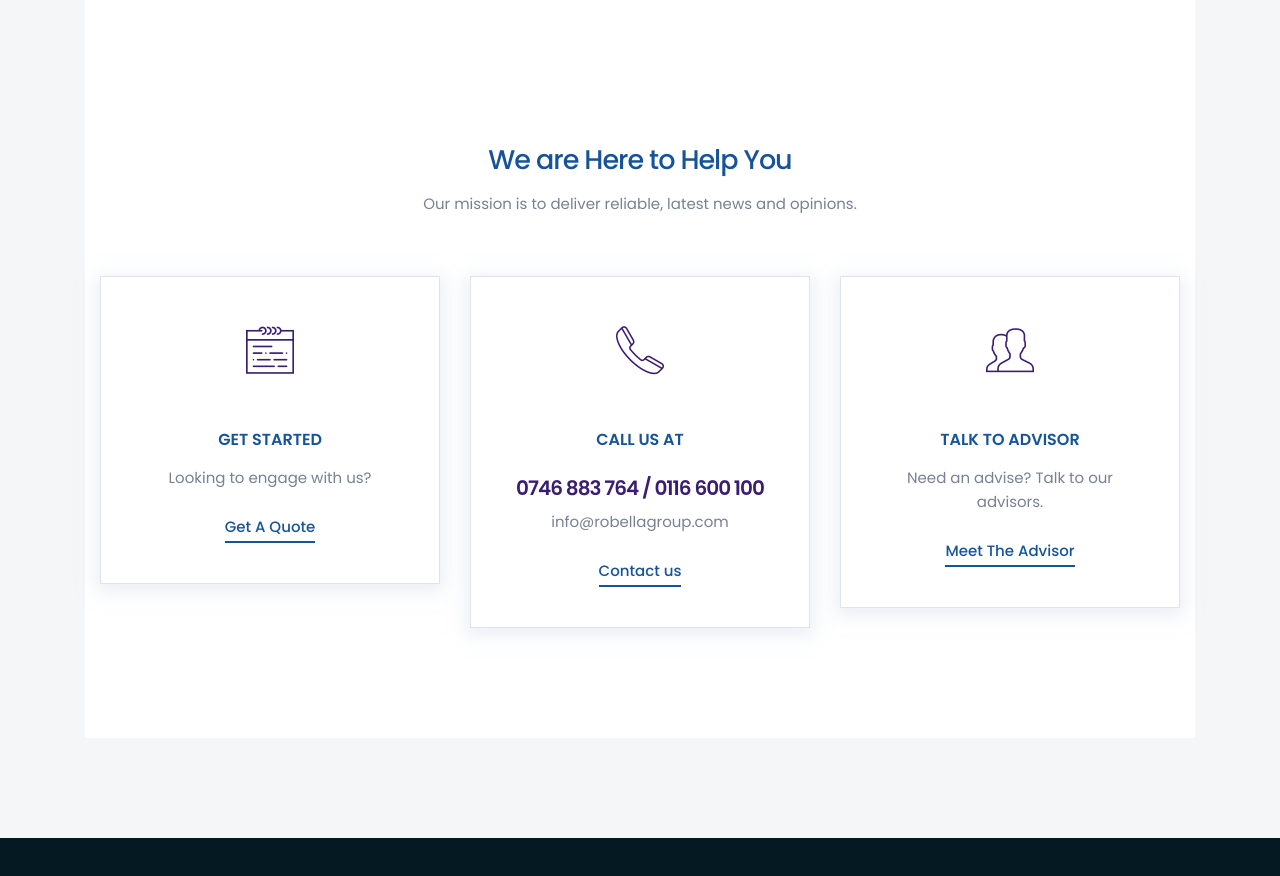
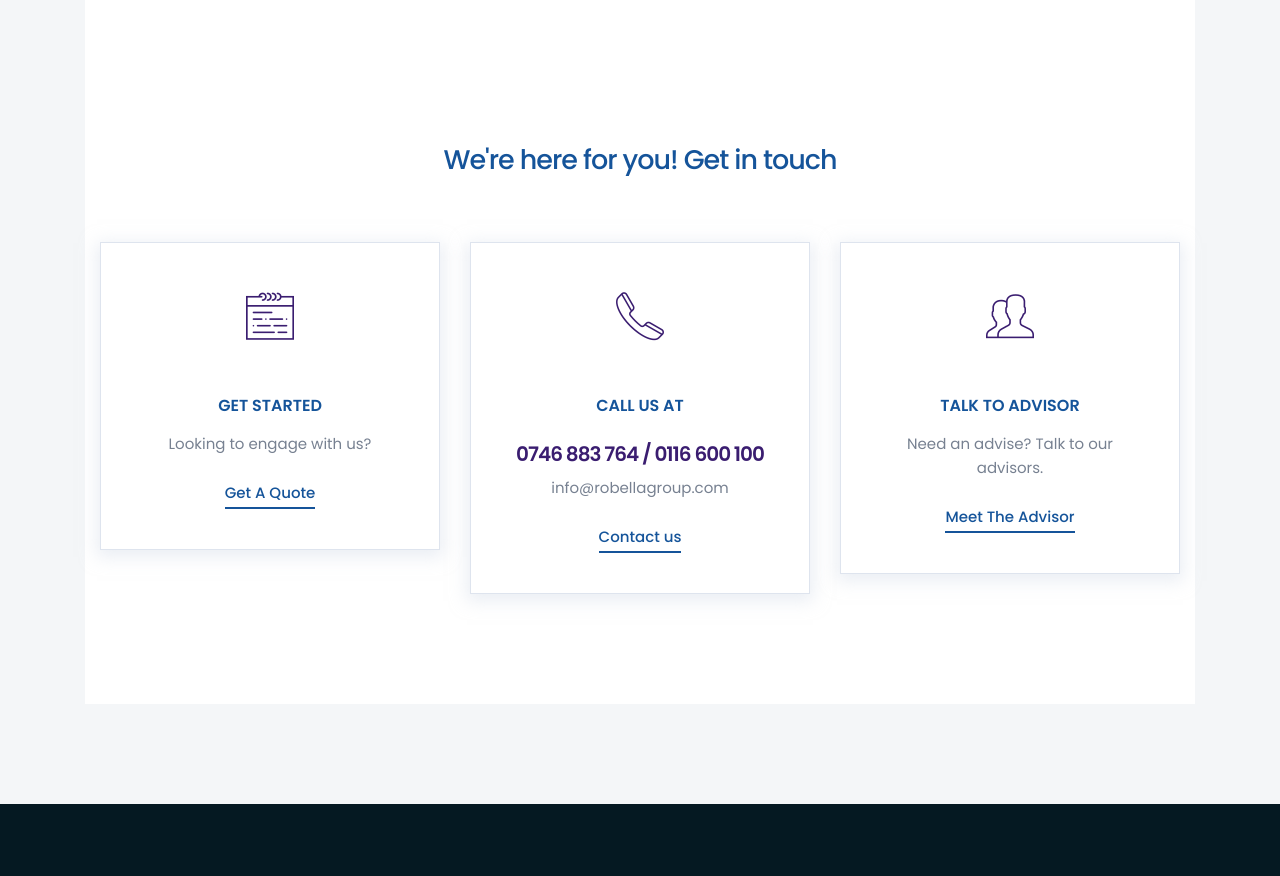
Before and after one commit to eyern/robella, a plain HTML site: page about.html in a window 1280 px wide. Shown: the part 2020-2896 px from the top of the page. Drawn offline with Linux system fonts and the light colour scheme.

Commit message:
get in touch messages

```diff
--- a/about.html
+++ b/about.html
@@ -253,8 +253,7 @@
                                         class="offset-xl-2 col-xl-8 offset-md-2 col-md-8 offset-md-2 col-md-8 col-sm-12 col-12">
                                         <div class="mb60 text-center section-title">
                                             <!-- section title-->
-                                            <h1>We are Here to Help You</h1>
-                                            <p>Our mission is to deliver reliable, latest news and opinions.</p>
+                                            <h1>We're here for you! Get in touch</h1>
                                         </div>
                                         <!-- /.section title-->
                                     </div>
```
Also changed, not shown: index.html (+1 -2 lines).
